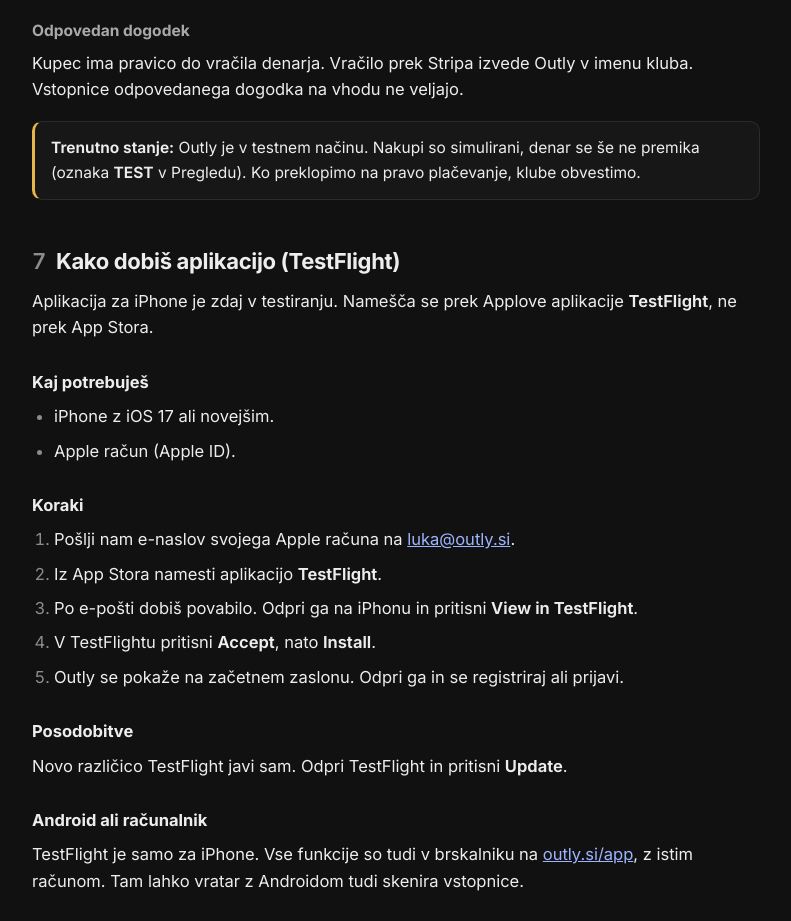
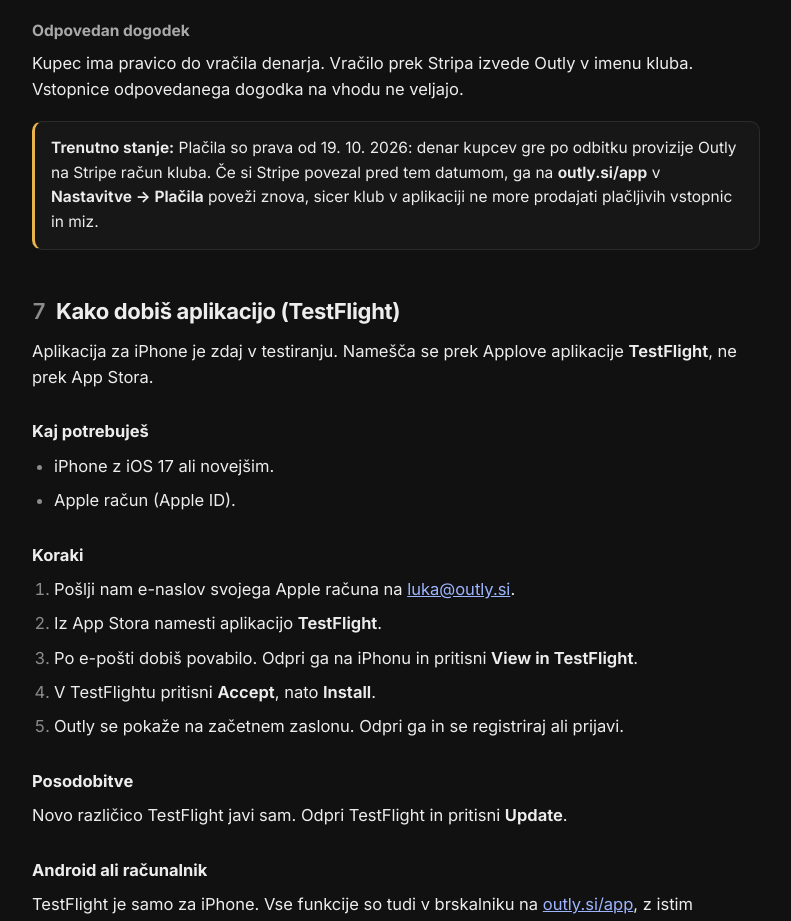
Before and after one commit to Djurdje/outly_webpage, a plain HTML site: page navodila.html in a window 1280 px wide. Shown: the part 10823-11744 px from the top of the page, without its empty margins (244-1035 px from the left). Drawn offline with Linux system fonts and the light colour scheme.

Commit message:
Navodila za klube: popravi zastarelo opombo o testnem nacinu placil (#126)
Placila so prava od 19. 10. 2026 (INCIDENTI 2026-10-19); klub s Stripom izpred tega datuma ga poveze znova (STATE I36).

Preverjeno: headless Chromium 393/1280, konzola brez napak; qa-reviewer 1 krog (0 kriticnih, 3 nizke upostevane).

Co-Authored-By: Claude Opus 5.5 <noreply@anthropic.com>
Claude-Session: https://claude.ai/code/session_01HirCpWF1nhZ2MRVCmYFLto

```diff
--- a/navodila.html
+++ b/navodila.html
@@ -412,7 +412,7 @@
 
 <p>Kupec ima pravico do vračila denarja. Vračilo prek Stripa izvede Outly v imenu kluba. Vstopnice odpovedanega dogodka na vhodu ne veljajo.</p>
 
-<p class="opomba"><b>Trenutno stanje:</b> Outly je v testnem načinu. Nakupi so simulirani, denar se še ne premika (oznaka <b>TEST</b> v Pregledu). Ko preklopimo na pravo plačevanje, klube obvestimo.</p>
+<p class="opomba"><b>Trenutno stanje:</b> Plačila so prava od 19. 10. 2026: denar kupcev gre po odbitku provizije Outly na Stripe račun kluba. Če si Stripe povezal pred tem datumom, ga na <b>outly.si/app</b> v <b>Nastavitve → Plačila</b> poveži znova, sicer klub v aplikaciji ne more prodajati plačljivih vstopnic in miz.</p>
 
 <h2 id="r7"><span class="st">7</span>Kako dobiš aplikacijo (TestFlight)</h2>
 
```
